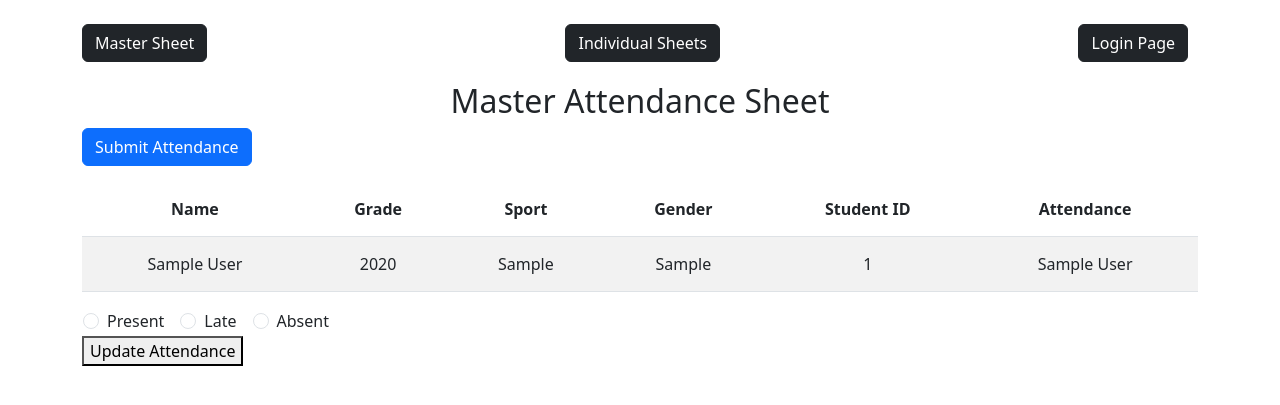
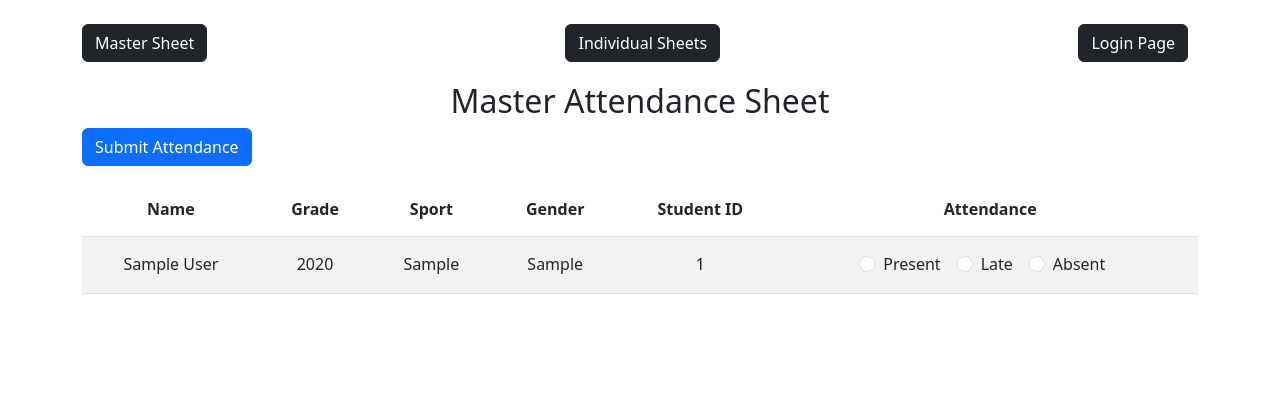
Before and after one commit to evapisk/AttendancePage, a Flask app: page /attendancemainpage in a window 1280 px wide. Shown: the top 405 px of the page. Run offline with Flask 3, Linux system fonts and the light colour scheme; tables that the repository leaves empty hold one stand-in row (values such as "Sample post").

Commit message:
combining attendance

```diff
--- a/attendancePage/templates/attendance_page.html
+++ b/attendancePage/templates/attendance_page.html
@@ -12,15 +12,6 @@
         button {
             margin-right: 10px;
             font-size: 16px;
-  }
-  .main-list {
-    list-style-type: none;
-    padding: 0;
-  }
-  .main-list li {
-    padding: 8px;
-    background-color: #f0f0f0;
-    margin-bottom: 5px;
         }
         .table th, .table td {
             padding: 15px; /* Standardized padding for table cells */
@@ -44,11 +35,11 @@
     </div>
 
     <h2 class="text-center">Master Attendance Sheet</h2>
-  <form action="/attendanceupdate" method="get">
+
+    <!-- Combined the form to encompass the entire table for attendance updates -->
+    <form action="{{ url_for('main.attendance_update') }}" method="post">
         <button type="submit" class="btn btn-primary mb-3">Submit Attendance</button>
-  </form>
 
-  <form action="/student" method="post">
         <table class="table table-striped">
             <thead>
                 <tr>
@@ -68,9 +59,6 @@
                     <td>{{ student.sport }}</td>
                     <td>{{ student.gender }}</td>
                     <td>{{ student.schoolId }}</td>
-          <td>{{ student.name }}</td>
-          <table>
-          <form action="{{ url_for('main.attendance_update') }}" method="post">
                     <td>
                         <div id="statuses_{{ student.id }}" class="d-flex justify-content-center">
                             <input type="hidden" name="student_id" value="{{ student.id }}">
@@ -93,10 +81,6 @@
                     </td>
                 </tr>
                 {% endfor %}
-    </table>
-    <button type="submit">Update Attendance</button>
-</form>
-
             </tbody>
         </table>
     </form>
```
Lines whose indentation alone changed are shown as unchanged.
